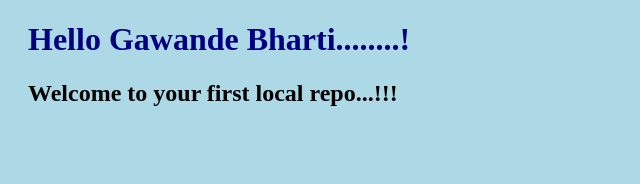
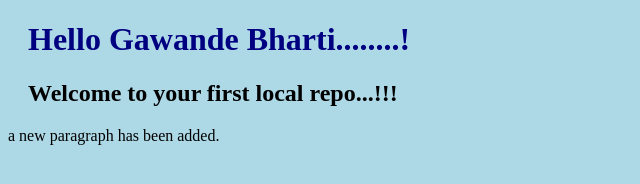
Before and after one commit to RadhaGawande/RadhaGawande.github.io, a plain HTML site: page index.html in a window 1280 px wide. Shown: the whole page, without its empty margins (0-640 px from the left). Drawn offline with Linux system fonts and the light colour scheme.

Commit message:
Updated index.html with a new line

```diff
--- a/index.html
+++ b/index.html
@@ -10,5 +10,6 @@
 <body>
     <h1>Hello Gawande Bharti........!</h1>
     <h2>Welcome to your first local repo...!!!</h2>
+    <p>a new paragraph has been added.</p>
 </body>
 </html>
```
